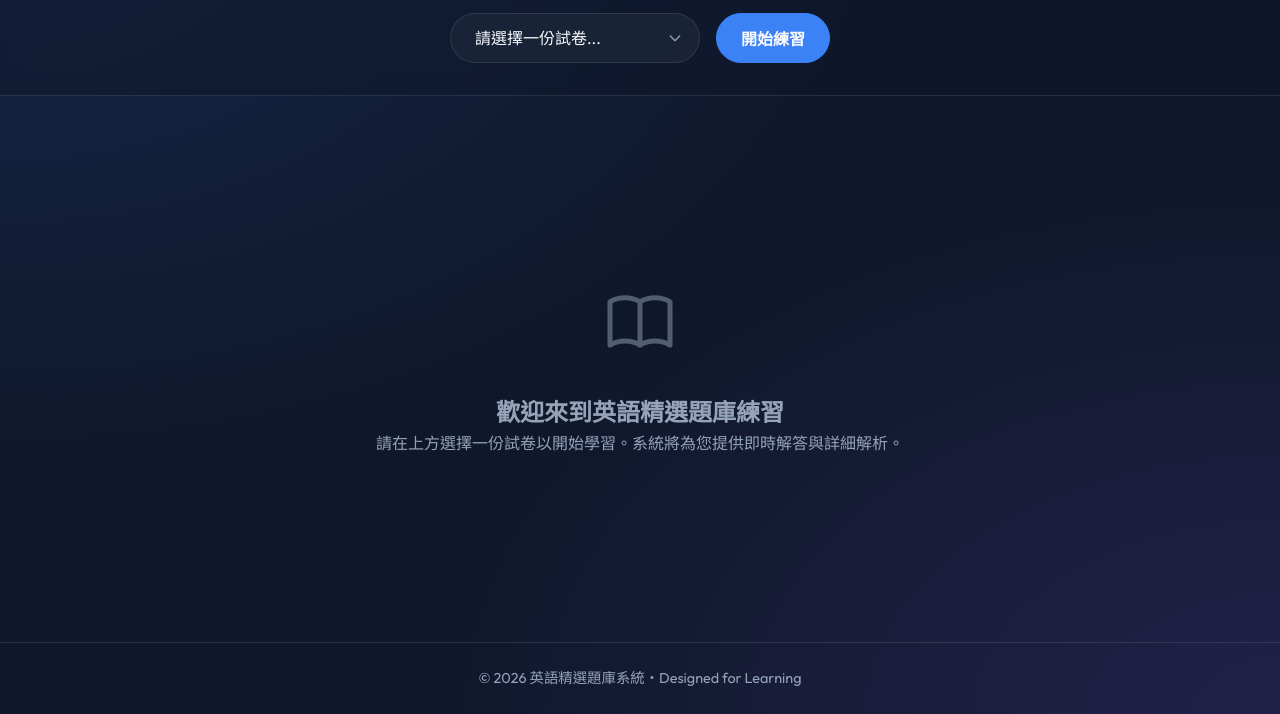
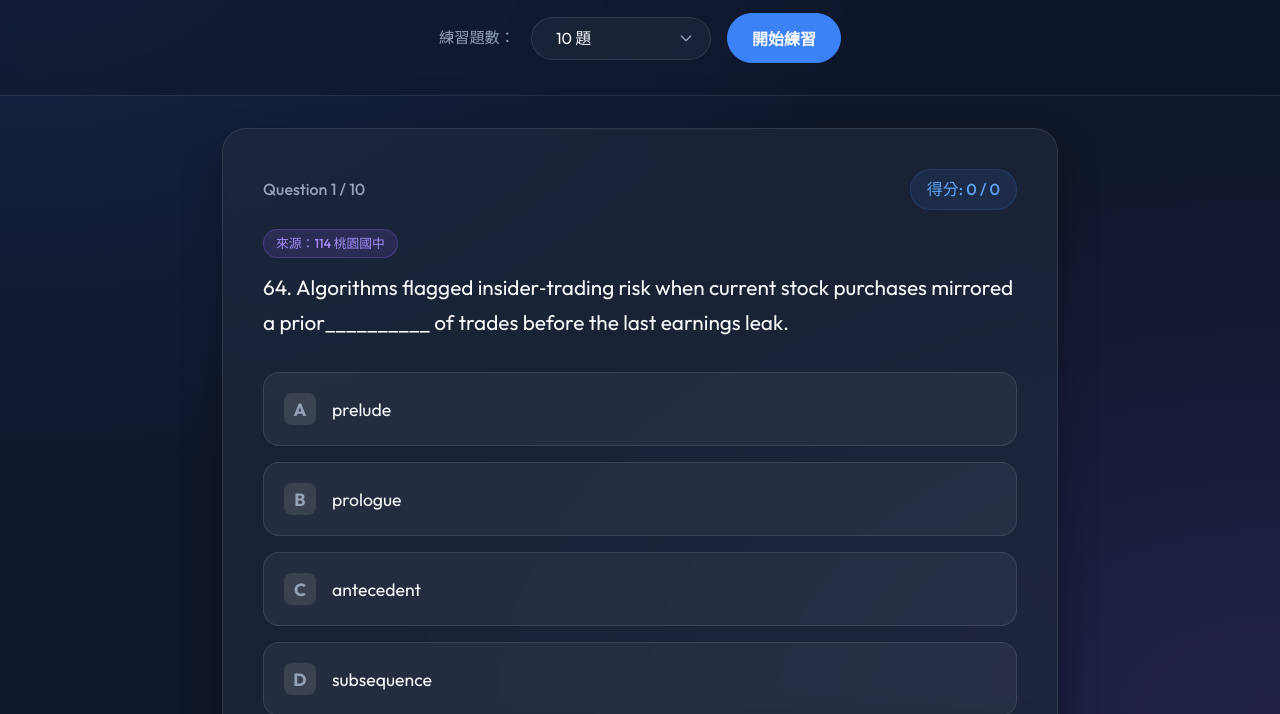
Before and after one commit to Edwina-english-class/past-papers-teacher-english, a plain HTML site: page index.html in a window 1280 px wide. Both pictures are taken after a click on the button "開始練習". Shown: the part 86-800 px from the top of the page. Drawn offline with Linux system fonts and the light colour scheme.

Commit message:
Update index.html

```diff
--- a/index.html
+++ b/index.html
@@ -67,8 +67,14 @@
         .controls {
             display: flex;
             justify-content: center;
+            align-items: center;
             gap: 1rem;
             flex-wrap: wrap;
+        }
+
+        .controls label {
+            color: var(--text-secondary);
+            font-size: 0.95rem;
         }
 
         select, button {
@@ -90,7 +96,12 @@
             background-repeat: no-repeat;
             background-position: right 1rem center;
             background-size: 1rem;
-            min-width: 250px;
+            min-width: 180px;
+        }
+
+        select option {
+            background-color: #ffffff;
+            color: #000000;
         }
 
         select:hover, button:hover {
@@ -157,7 +168,7 @@
             display: flex;
             justify-content: space-between;
             align-items: center;
-            margin-bottom: 2rem;
+            margin-bottom: 1.2rem;
             font-weight: 500;
             color: var(--text-secondary);
         }
@@ -168,6 +179,18 @@
             padding: 0.4rem 1rem;
             border-radius: 999px;
             border: 1px solid rgba(59, 130, 246, 0.2);
+        }
+
+        .source-tag {
+            display: inline-block;
+            background: rgba(139, 92, 246, 0.15);
+            color: #a78bfa;
+            border: 1px solid rgba(139, 92, 246, 0.3);
+            padding: 0.2rem 0.75rem;
+            border-radius: 999px;
+            font-size: 0.8rem;
+            font-weight: 500;
+            margin-bottom: 0.75rem;
         }
 
         .question-text {
@@ -311,12 +334,50 @@
             border-top: 1px solid var(--glass-border);
         }
 
+        /* Result screen */
+        .result-container {
+            display: none;
+            text-align: center;
+            padding: 3rem 2rem;
+            background: var(--glass-bg);
+            border: 1px solid var(--glass-border);
+            border-radius: 1.5rem;
+            backdrop-filter: blur(12px);
+            box-shadow: 0 20px 40px rgba(0, 0, 0, 0.3);
+            animation: fadeIn 0.4s ease-out;
+        }
+
+        .result-container h2 {
+            font-size: 2rem;
+            margin-bottom: 1rem;
+            background: linear-gradient(to right, #60a5fa, #a78bfa);
+            -webkit-background-clip: text;
+            background-clip: text;
+            -webkit-text-fill-color: transparent;
+        }
+
+        .result-score {
+            font-size: 4rem;
+            font-weight: 700;
+            margin: 1.5rem 0;
+            color: var(--correct);
+        }
+
+        .result-container p {
+            color: var(--text-secondary);
+            margin-bottom: 2rem;
+            font-size: 1.1rem;
+        }
+
         @media (max-width: 600px) {
             .quiz-container {
                 padding: 1.5rem;
             }
             .option-btn {
                 padding: 1rem;
+            }
+            h1 {
+                font-size: 1.5rem;
             }
         }
     </style>
@@ -326,24 +387,12 @@
     <header>
         <h1>英語精選題庫練習系統</h1>
         <div class="controls">
-            <select id="paper-select">
-                <option value="" disabled selected>請選擇一份試卷...</option>
-                <!-- 檔案列表 -->
-                <option value="114中區_單題解析.json">114中區</option>
-                <option value="114中興附中_單題解析.json">114中興附中</option>
-                <option value="114台北國中_單題解析.json">114台北國中</option>
-                <option value="114台南國中_單題解析.json">114台南國中</option>
-                <option value="114台南女中_單題解析.json">114台南女中</option>
-                <option value="114基隆_單題解析.json">114基隆</option>
-                <option value="114師大附中_單題解析.json">114師大附中</option>
-                <option value="114新北國中_單題解析.json">114新北國中</option>
-                <option value="114桃園國中_單題解析.json">114桃園國中</option>
-                <option value="115台中一中_單題解析.json">115台中一中</option>
-                <option value="115嘉科實中_單題解析.json">115嘉科實中</option>
-                <option value="115成德高中_單題解析.json">115成德高中</option>
-                <option value="115松山家商_單題解析.json">115松山家商</option>
-                <option value="115陽明交大_單題解析.json">115陽明交大</option>
-                <option value="115麗山高中_單題解析.json">115麗山高中</option>
+            <label>練習題數：</label>
+            <select id="count-select">
+                <option value="10">10 題</option>
+                <option value="20">20 題</option>
+                <option value="30">30 題</option>
+                <option value="all">全部題目</option>
             </select>
             <button id="start-btn" class="primary">開始練習</button>
         </div>
@@ -355,7 +404,7 @@
                 <path stroke-linecap="round" stroke-linejoin="round" stroke-width="1.5" d="M12 6.253v13m0-13C10.832 5.477 9.246 5 7.5 5S4.168 5.477 3 6.253v13C4.168 18.477 5.754 18 7.5 18s3.332.477 4.5 1.253m0-13C13.168 5.477 14.754 5 16.5 5c1.747 0 3.332.477 4.5 1.253v13C19.832 18.477 18.247 18 16.5 18c-1.746 0-3.332.477-4.5 1.253" />
             </svg>
             <h2>歡迎來到英語精選題庫練習</h2>
-            <p>請在上方選擇一份試卷以開始學習。系統將為您提供即時解答與詳細解析。</p>
+            <p>選擇題數後按「開始練習」，系統將從所有試卷中隨機出題。<br>每題均會顯示來源試卷，並提供即時解答與詳細解析。</p>
         </div>
 
         <div class="loading" id="loading">
@@ -368,6 +417,8 @@
                 <span id="question-counter">Question 1 / 10</span>
                 <span class="score-badge" id="score-display">得分: 0 / 0</span>
             </div>
+
+            <div class="source-tag" id="source-tag">來源：—</div>
 
             <div class="question-text" id="question-text">
                 Loading question...
@@ -385,6 +436,13 @@
                 <button id="next-btn" class="primary">下一題 ➔</button>
             </div>
         </div>
+
+        <div class="result-container" id="result-container">
+            <h2>🎉 練習完成！</h2>
+            <div class="result-score" id="result-score">—</div>
+            <p id="result-msg"></p>
+            <button class="primary" id="restart-btn">再練一次</button>
+        </div>
     </main>
 
     <footer>
@@ -392,18 +450,43 @@
     </footer>
 
     <script>
-        const paperSelect = document.getElementById('paper-select');
-        const startBtn = document.getElementById('start-btn');
-        const welcomeState = document.getElementById('welcome-state');
-        const loadingState = document.getElementById('loading');
-        const quizContainer = document.getElementById('quiz-container');
+        // ── 設定：所有試卷檔名與對應顯示名稱 ──
+        const BASE_URL = 'https://edwina-english-class.github.io/past-papers-teacher-english/';
+        const PAPERS = [
+            { file: '114中區_單題解析.json',   name: '114 中區' },
+            { file: '114中興附中_單題解析.json', name: '114 中興附中' },
+            { file: '114台北國中_單題解析.json', name: '114 台北國中' },
+            { file: '114台南國中_單題解析.json', name: '114 台南國中' },
+            { file: '114台南女中_單題解析.json', name: '114 台南女中' },
+            { file: '114基隆_單題解析.json',   name: '114 基隆' },
+            { file: '114師大附中_單題解析.json', name: '114 師大附中' },
+            { file: '114新北國中_單題解析.json', name: '114 新北國中' },
+            { file: '114桃園國中_單題解析.json', name: '114 桃園國中' },
+            { file: '115台中一中_單題解析.json', name: '115 台中一中' },
+            { file: '115嘉科實中_單題解析.json', name: '115 嘉科實中' },
+            { file: '115成德高中_單題解析.json', name: '115 成德高中' },
+            { file: '115松山家商_單題解析.json', name: '115 松山家商' },
+            { file: '115陽明交大_單題解析.json', name: '115 陽明交大' },
+            { file: '115麗山高中_單題解析.json', name: '115 麗山高中' },
+        ];
 
-        const questionCounter = document.getElementById('question-counter');
-        const scoreDisplay = document.getElementById('score-display');
-        const questionText = document.getElementById('question-text');
-        const optionsGrid = document.getElementById('options-grid');
-        const explanationDiv = document.getElementById('explanation');
-        const nextBtn = document.getElementById('next-btn');
+        // ── DOM ──
+        const countSelect      = document.getElementById('count-select');
+        const startBtn         = document.getElementById('start-btn');
+        const welcomeState     = document.getElementById('welcome-state');
+        const loadingState     = document.getElementById('loading');
+        const quizContainer    = document.getElementById('quiz-container');
+        const resultContainer  = document.getElementById('result-container');
+        const questionCounter  = document.getElementById('question-counter');
+        const scoreDisplay     = document.getElementById('score-display');
+        const sourceTag        = document.getElementById('source-tag');
+        const questionText     = document.getElementById('question-text');
+        const optionsGrid      = document.getElementById('options-grid');
+        const explanationDiv   = document.getElementById('explanation');
+        const nextBtn          = document.getElementById('next-btn');
+        const resultScore      = document.getElementById('result-score');
+        const resultMsg        = document.getElementById('result-msg');
+        const restartBtn       = document.getElementById('restart-btn');
 
         let currentQuestions = [];
         let currentIndex = 0;
@@ -412,120 +495,149 @@
 
         startBtn.addEventListener('click', loadQuiz);
         nextBtn.addEventListener('click', showNextQuestion);
+        restartBtn.addEventListener('click', loadQuiz);
 
+        // ── 載入所有試卷並隨機取題 ──
         async function loadQuiz() {
-            const fileName = paperSelect.value;
-            if (!fileName) {
-                alert('請先選擇一份試卷！');
-                return;
+            welcomeState.style.display    = 'none';
+            quizContainer.style.display   = 'none';
+            resultContainer.style.display = 'none';
+            loadingState.style.display    = 'block';
+
+            try {
+                // 平行下載所有試卷
+                const results = await Promise.allSettled(
+                    PAPERS.map(p =>
+                        fetch(BASE_URL + encodeURIComponent(p.file))
+                            .then(r => {
+                                if (!r.ok) throw new Error(`HTTP ${r.status}`);
+                                return r.json();
+                            })
+                            .then(data => ({ name: p.name, data }))
+                    )
+                );
+
+                // 合併所有成功載入的題目，每題附上來源名稱
+                let allQuestions = [];
+                results.forEach(result => {
+                    if (result.status === 'fulfilled') {
+                        const { name, data } = result.value;
+                        if (Array.isArray(data)) {
+                            data.forEach(q => allQuestions.push({ ...q, _source: name }));
+                        }
+                    }
+                });
+
+                if (allQuestions.length === 0) {
+                    throw new Error('所有試卷載入失敗，請確認檔案路徑正確。');
                 }
 
-            welcomeState.style.display = 'none';
-            quizContainer.style.display = 'none';
-            loadingState.style.display = 'block';
+                // 隨機排序
+                allQuestions = shuffle(allQuestions);
 
-            try {
-                // Ensure the fetch path correctly points to the directory where JSON files are located
-                const response = await fetch(`./extracted_single_questions/${fileName}`);
-                if (!response.ok) {
-                    throw new Error(`HTTP error! status: ${response.status}`);
+                // 依照選擇的題數截取
+                const countVal = countSelect.value;
+                if (countVal !== 'all') {
+                    const n = parseInt(countVal, 10);
+                    allQuestions = allQuestions.slice(0, Math.min(n, allQuestions.length));
                 }
-                const data = await response.json();
 
-                if (data && data.length > 0) {
-                    currentQuestions = data;
+                currentQuestions = allQuestions;
                 currentIndex = 0;
                 score = 0;
                 answered = 0;
 
-                    loadingState.style.display = 'none';
+                loadingState.style.display  = 'none';
                 quizContainer.style.display = 'block';
                 renderQuestion();
-                } else {
-                    throw new Error('試卷資料為空');
-                }
+
             } catch (error) {
-                console.error("載入失敗:", error);
-                loadingState.style.display = 'none';
-                welcomeState.style.display = 'block';
-                alert('載入資料失敗，請確認該 JSON 檔案存在且格式正確。');
+                console.error('載入失敗:', error);
+                loadingState.style.display  = 'none';
+                welcomeState.style.display  = 'block';
+                alert('載入資料失敗：' + error.message);
             }
         }
 
+        // ── Fisher-Yates 洗牌 ──
+        function shuffle(arr) {
+            const a = [...arr];
+            for (let i = a.length - 1; i > 0; i--) {
+                const j = Math.floor(Math.random() * (i + 1));
+                [a[i], a[j]] = [a[j], a[i]];
+            }
+            return a;
+        }
+
+        // ── 顯示題目 ──
         function renderQuestion() {
-            const currentQ = currentQuestions[currentIndex];
+            const q = currentQuestions[currentIndex];
 
-            // Reset UI
             explanationDiv.style.display = 'none';
-            nextBtn.style.display = 'none';
-            optionsGrid.innerHTML = '';
+            nextBtn.style.display        = 'none';
+            optionsGrid.innerHTML        = '';
 
-            // Update Headers
             questionCounter.textContent = `Question ${currentIndex + 1} / ${currentQuestions.length}`;
-            scoreDisplay.textContent = `得分: ${score} / ${answered}`;
+            scoreDisplay.textContent    = `得分: ${score} / ${answered}`;
+            sourceTag.textContent       = `來源：${q._source || '—'}`;
+            questionText.textContent    = `${q.question_number}. ${q.question}`;
 
-            // Update Question
-            questionText.textContent = `${currentQ.question_number}. ${currentQ.question}`;
-
-            // Create Option Buttons dynamically based on the keys in currentQ.options
-            Object.entries(currentQ.options).forEach(([key, value]) => {
+            Object.entries(q.options).forEach(([key, value]) => {
                 const btn = document.createElement('button');
                 btn.className = 'option-btn';
-                btn.innerHTML = `<span class="label">${key}</span> <span class="text">${value}</span>`;
-                btn.addEventListener('click', () => handleOptionClick(key, currentQ.answer, btn, currentQ.explanation));
+                btn.innerHTML = `<span class="label">${key}</span><span class="text">${value}</span>`;
+                btn.addEventListener('click', () => handleOptionClick(key, q.answer, btn, q.explanation));
                 optionsGrid.appendChild(btn);
             });
         }
 
+        // ── 處理作答 ──
         function handleOptionClick(selectedKey, correctKey, clickedBtn, explanation) {
-            // Disable all buttons once an option is selected
-            const allBtns = document.querySelectorAll('.option-btn');
-            allBtns.forEach(btn => {
+            document.querySelectorAll('.option-btn').forEach(btn => {
                 btn.disabled = true;
-                const btnLabel = btn.querySelector('.label').textContent;
-
-                // Highlight the correct answer no matter what the user selected
-                if (btnLabel === correctKey) {
+                if (btn.querySelector('.label').textContent === correctKey) {
                     btn.classList.add('correct');
                 }
             });
 
             answered++;
-
-            // Handle incorrect selection
             if (selectedKey !== correctKey) {
                 clickedBtn.classList.add('incorrect');
             } else {
                 score++;
             }
 
-            // Update score
-            scoreDisplay.textContent = `得分: ${score} / ${answered}`;
-
-            // Show explanation
-            explanationDiv.textContent = explanation;
+            scoreDisplay.textContent     = `得分: ${score} / ${answered}`;
+            explanationDiv.textContent   = explanation;
             explanationDiv.style.display = 'block';
 
-            // Show next button (or end text)
+            nextBtn.style.display = 'inline-block';
             if (currentIndex < currentQuestions.length - 1) {
-                nextBtn.style.display = 'inline-block';
                 nextBtn.textContent = '下一題 ➔';
             } else {
-                nextBtn.style.display = 'inline-block';
-                nextBtn.textContent = '完成練習，重新開始';
-                nextBtn.onclick = () => {
-                    alert(`恭喜完成！總得分：${score} / ${currentQuestions.length}`);
-                    loadQuiz(); // Restart the same quiz
-                    nextBtn.onclick = showNextQuestion; // Reset onclick
-                };
+                nextBtn.textContent = '查看結果';
             }
         }
 
+        // ── 下一題 ──
         function showNextQuestion() {
+            if (currentIndex < currentQuestions.length - 1) {
                 currentIndex++;
-            if (currentIndex < currentQuestions.length) {
                 renderQuestion();
+            } else {
+                showResult();
             }
+        }
+
+        // ── 結果頁 ──
+        function showResult() {
+            quizContainer.style.display   = 'none';
+            resultContainer.style.display = 'block';
+
+            const total = currentQuestions.length;
+            const pct   = Math.round((score / total) * 100);
+            resultScore.textContent = `${score} / ${total}`;
+            resultMsg.textContent   = `正確率 ${pct}%　${pct >= 80 ? '🏆 表現優秀！' : pct >= 60 ? '👍 繼續加油！' : '📖 多加練習！'}`;
         }
     </script>
 </body>
```
Lines whose indentation alone changed are shown as unchanged.
